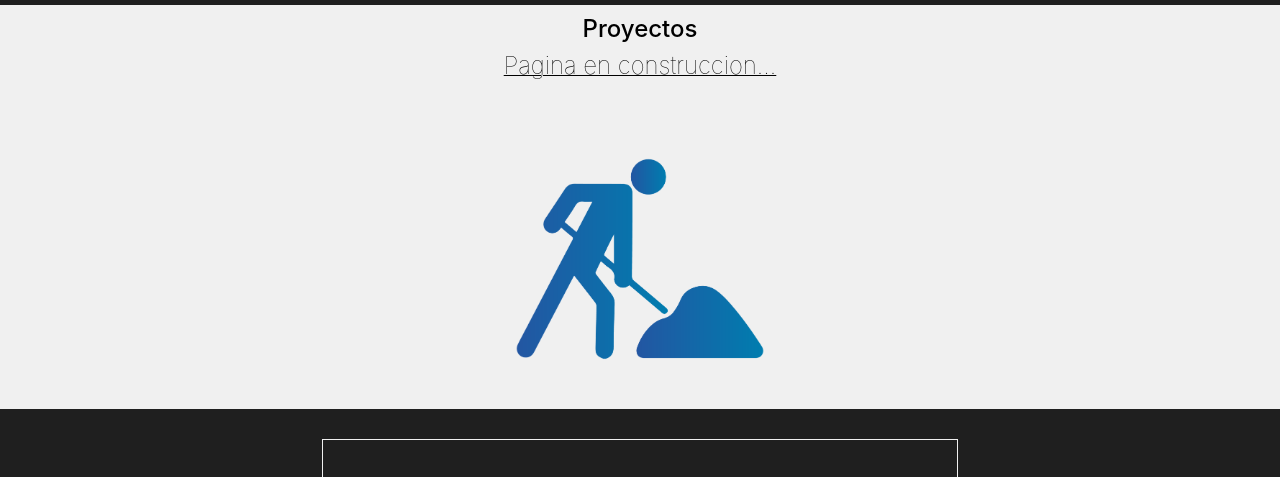
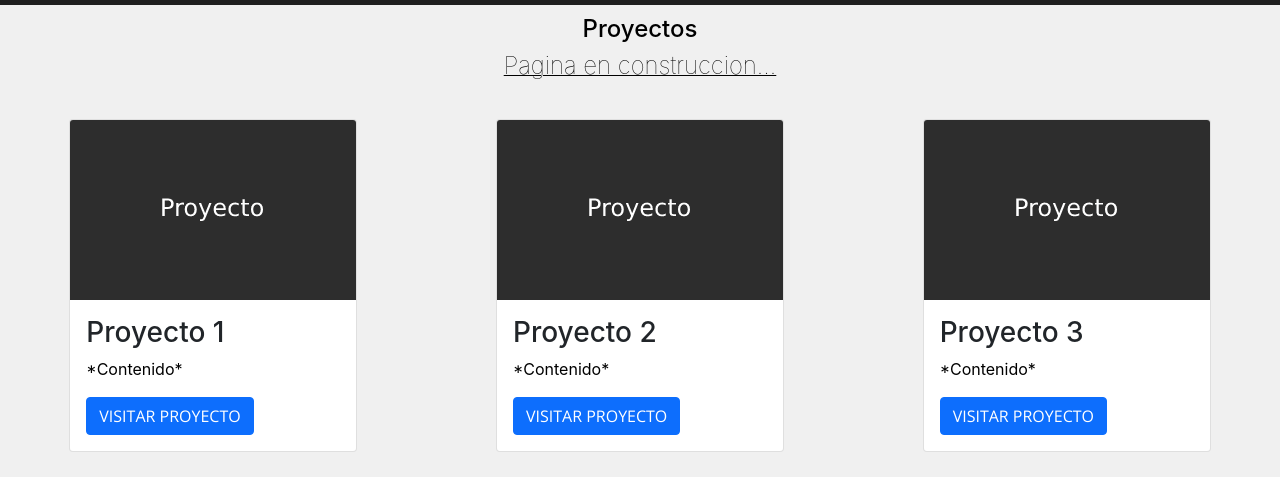
Before and after one commit to SantiaGod05/proyectoSantiagoLombardi, a plain HTML site: page secciones/proyectos.html in a window 1280 px wide. Shown: the part 51-528 px from the top of the page. Drawn offline with nearby package versions, Linux system fonts and the light colour scheme.

Commit message:
first commit

```diff
--- a/estilos/style.css
+++ b/estilos/style.css
@@ -98,10 +98,14 @@ form label,div{
     justify-content: center;
 }
 
-.construccionProyectos{
+.proyectos{
     display: flex;
-    flex-direction: row;
-    justify-content: center;
+    justify-content: space-around;
+    margin-bottom: 30px;
+}
+
+.card{
+    margin: 10px;
 }
 
 .formacionMain{
@@ -313,6 +317,10 @@ title{
     .formacionMain{
         flex-direction: column;
     }
+
+    .proyectos{
+        display: grid;
+    }
 }
 
 
--- a/secciones/proyectos.html
+++ b/secciones/proyectos.html
@@ -38,8 +38,42 @@
             </h2>
         </section>
         <section>
-            <div class="construccionProyectos">
-                <img src="../img/construccion.png" height="300" alt="En proceso">
+            <div role="alert" aria-live="assertive" aria-atomic="true" class="toast" data-bs-autohide="false">
+                <div class="toast-header">
+                    <img src="..." class="rounded me-2" alt="...">
+                    <strong class="me-auto">Bootstrap</strong>
+                    <small>11 mins ago</small>
+                    <button type="button" class="btn-close" data-bs-dismiss="toast" aria-label="Close"></button>
+                </div>
+                <div class="toast-body">
+                    Hello, world! This is a toast message.
+                </div>
+            </div>
+        </section>
+        <section class="proyectos">
+            <div class="card" style="width: 18rem;">
+                <img src="../img/proyectosGenerico.png" class="card-img-top" alt="Proyecto 1">
+                <div class="card-body">
+                    <h3 class="card-title">Proyecto 1</h3>
+                    <p class="card-text">*Contenido*</p>
+                    <a href="#" class="btn btn-primary">Visitar Proyecto</a>
+                </div>
+            </div>
+            <div class="card" style="width: 18rem;">
+                <img src="../img/proyectosGenerico.png" class="card-img-top" alt="Proyecto 2">
+                <div class="card-body">
+                    <h3 class="card-title">Proyecto 2</h3>
+                    <p class="card-text">*Contenido*</p>
+                    <a href="#" class="btn btn-primary">Visitar Proyecto</a>
+                </div>
+            </div>
+            <div class="card" style="width: 18rem;">
+                <img src="../img/proyectosGenerico.png" class="card-img-top" alt="Proyecto 3">
+                <div class="card-body">
+                    <h3 class="card-title">Proyecto 3</h3>
+                    <p class="card-text">*Contenido*</p>
+                    <a href="#" class="btn btn-primary">Visitar Proyecto</a>
+                </div>
             </div>
         </section>
     </main>
```
Also changed, not shown: estilos/coder.svg (deleted), img/proyectosGenerico.png (added).
